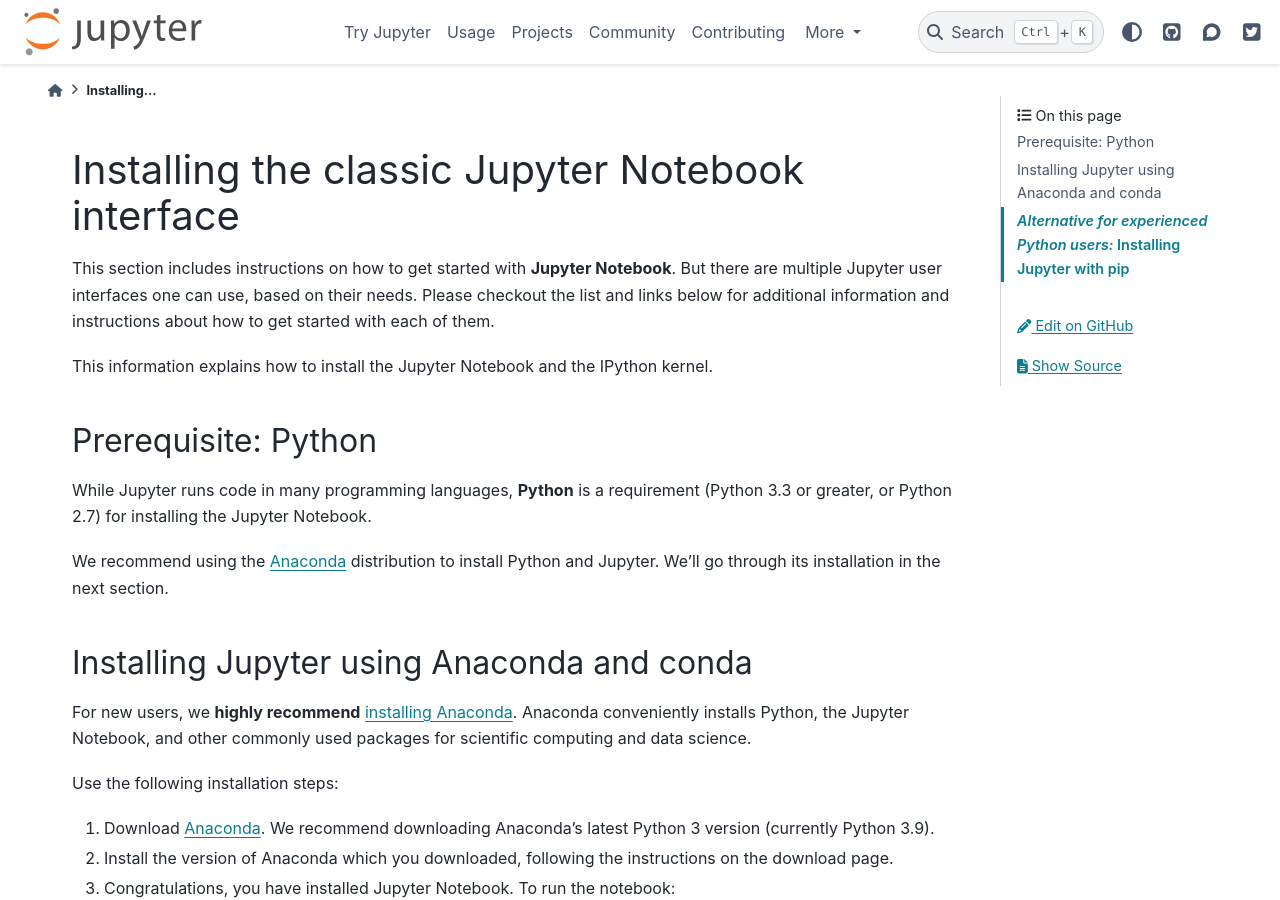
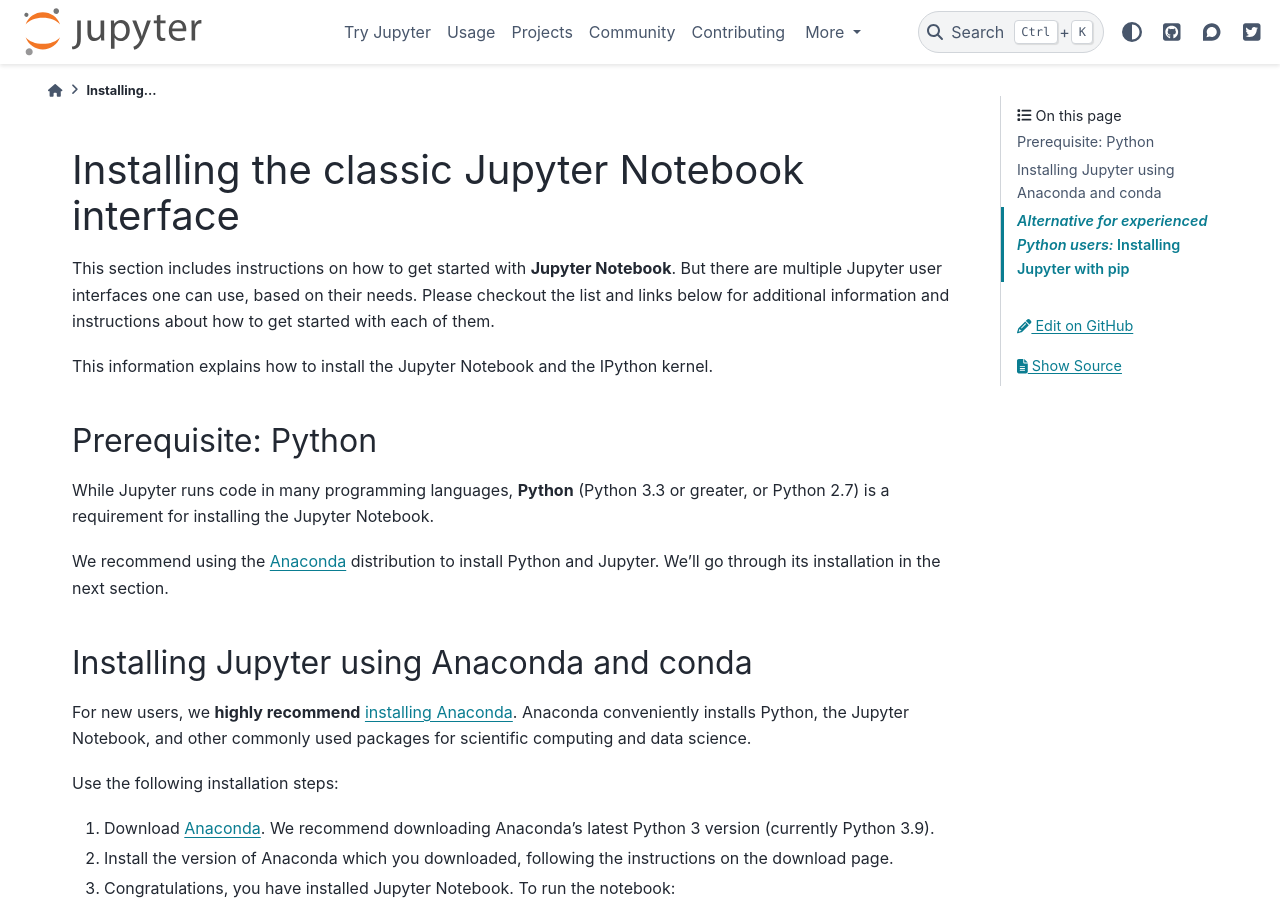
Before and after one commit to jupyter/jupyter, a Sphinx documentation site: the page built from docs/source/install/notebook-classic.rst, in a window 1280 px wide and 900 px high. Built offline with Sphinx 7.4.7 and the PyData theme 0.15.4, drawn with Linux system fonts in a browser that asks for light colours; pages that are not in the unit, such as notebooks, are missing from menus.

```diff
--- a/docs/source/install/notebook-classic.rst
+++ b/docs/source/install/notebook-classic.rst
@@ -13,9 +13,8 @@ kernel.
 Prerequisite: Python
 --------------------
 
-While Jupyter runs code in many programming languages, **Python** is
-a requirement (Python 3.3 or greater, or Python 2.7) for installing
-the Jupyter Notebook.
+While Jupyter runs code in many programming languages, **Python**
+(Python 3.3 or greater, or Python 2.7) is a requirement for installing the Jupyter Notebook.
 
 We recommend using the `Anaconda <https://www.anaconda.com/download>`_
 distribution to install Python and Jupyter. We'll go through its installation
```
